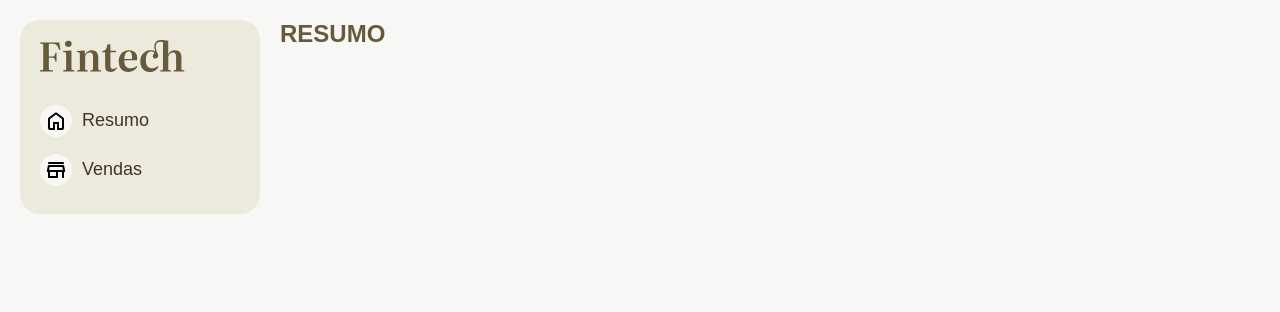
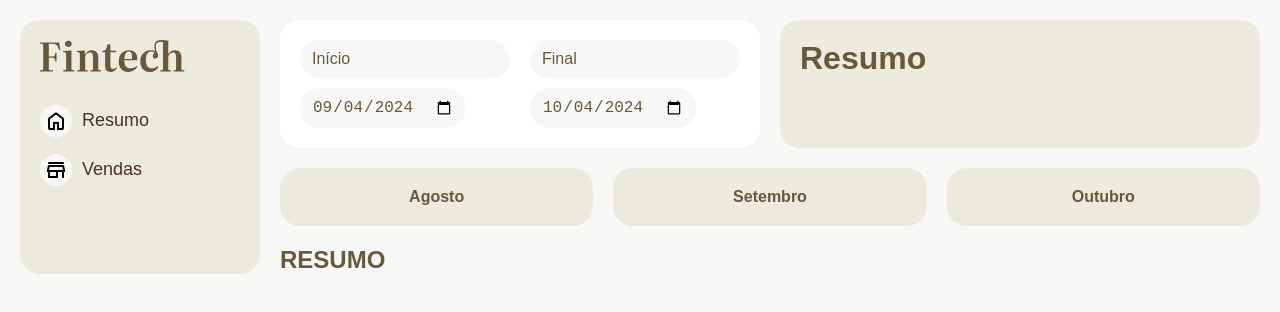
Before and after one commit to leoo1992/poc-dasboard-fintech, a React (Vite) app: page / in a window 1280 px wide. Shown: the top 312 px of the page. Built offline with nearby package versions, Linux system fonts and the light colour scheme; no server answers.

Commit message:
add reative header

```diff
--- a/src/Components/Header.tsx
+++ b/src/Components/Header.tsx
@@ -1,18 +1,33 @@
-import React from 'react'
-import { useData } from '../Context/DataContext'
-import DateRange from './DateRange';
+import React from "react";
+import DateRange from "./DateRange";
+import Month from "./Month";
+import { useLocation } from "react-router-dom";
 
-const Header = () =>
-{
-  const { data } = useData();
+const Header = () => {
+  const [title, setTitle] = React.useState("Resumo");
 
-  if (!data) return null;
+  const location = useLocation();
+
+  React.useEffect(() => {
+    if (location.pathname === "/") {
+      setTitle("Resumo");
+      document.title = "FinTech | Resumo";
+    }
+    if (location.pathname === "/vendas") {
+      document.title = "FinTech | Vendas";
+      setTitle("Vendas");
+    }
+  }, [location.pathname]);
+
   return (
-    <div>
-      HEADER
-      <DateRange/>
-    </div>
-  )
-}
+    <header className="mb">
+      <div className="daterange mb">
+        <DateRange />
+        <h1 className="box bg-3">{title}</h1>
+      </div>
+      <Month />
+    </header>
+  );
+};
 
-export default Header
+export default Header;
```
